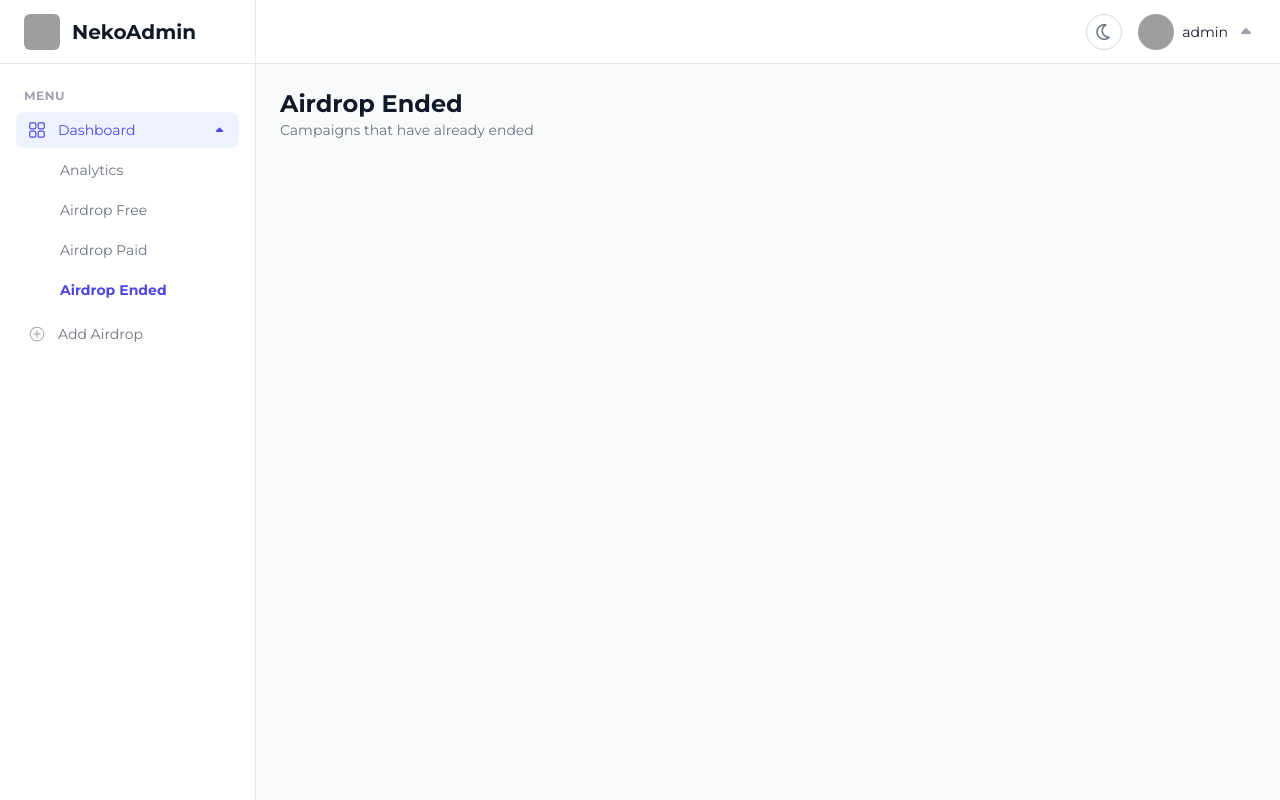
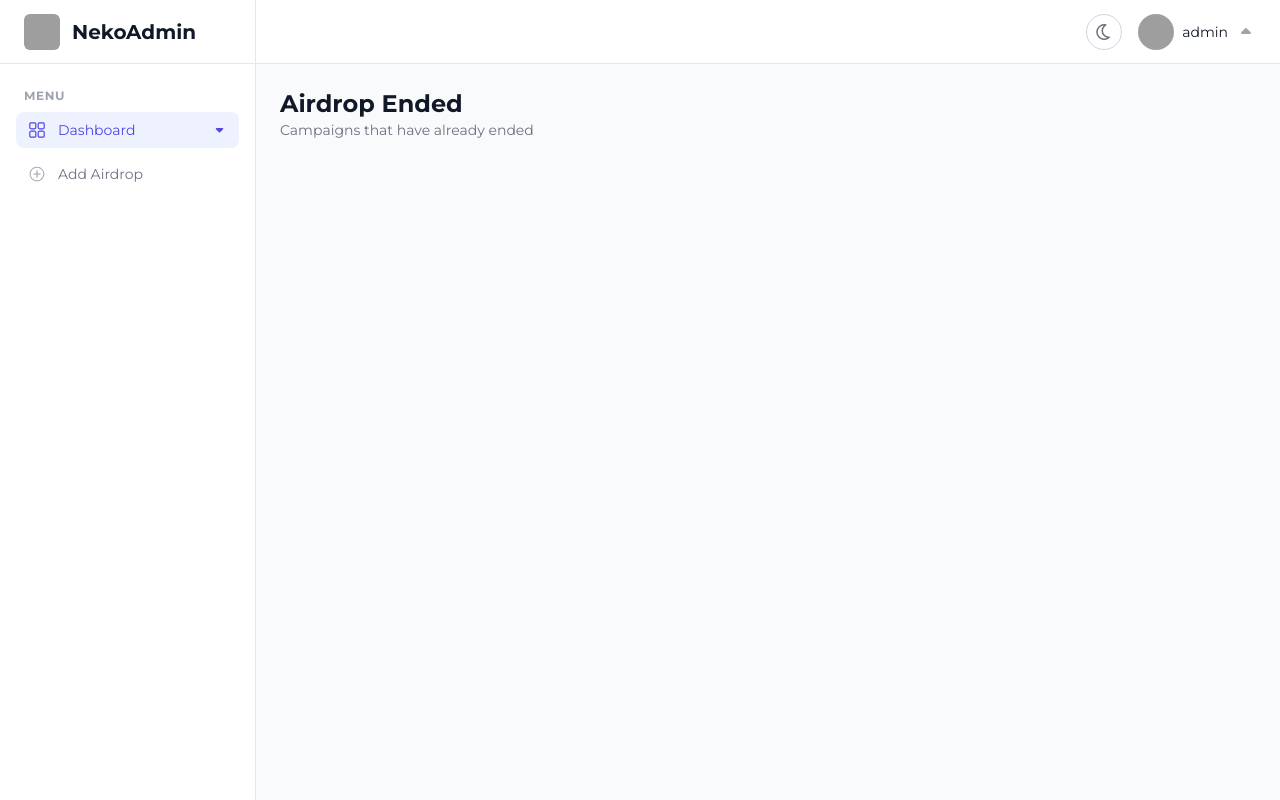
Before and after one commit to nekowawolf/admin-airdropv2-src, a Next.js app: page /dashboard/airdrop-ended in a window 1280 px wide. Built offline with nearby package versions, Linux system fonts and the light colour scheme; grey boxes are pictures that could not be loaded.

Commit message:
fix: make dashboard dropdown closed by default

```diff
--- a/src/components/DashboardSidebar.tsx
+++ b/src/components/DashboardSidebar.tsx
@@ -14,7 +14,7 @@ type SidebarProps = {
 export default function DashboardSidebar({ isOpen, onClose }: SidebarProps) {
     const pathname = usePathname()
 	const isActive = (href: string) => pathname.startsWith(href)
-    const [openDropdown, setOpenDropdown] = useState(isActive('/dashboard'))
+    const [openDropdown, setOpenDropdown] = useState(false)
 
     const handleDropdown = () => setOpenDropdown((v) => !v)
 
```
